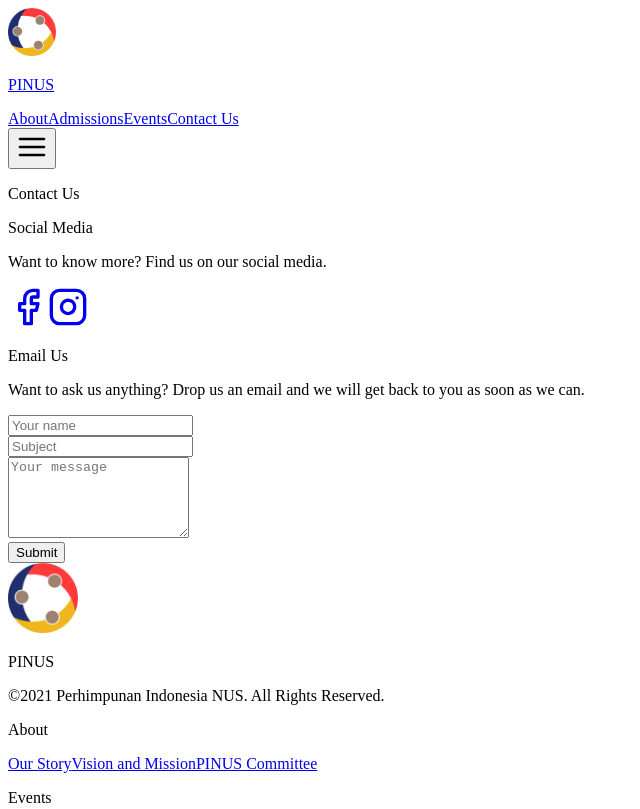
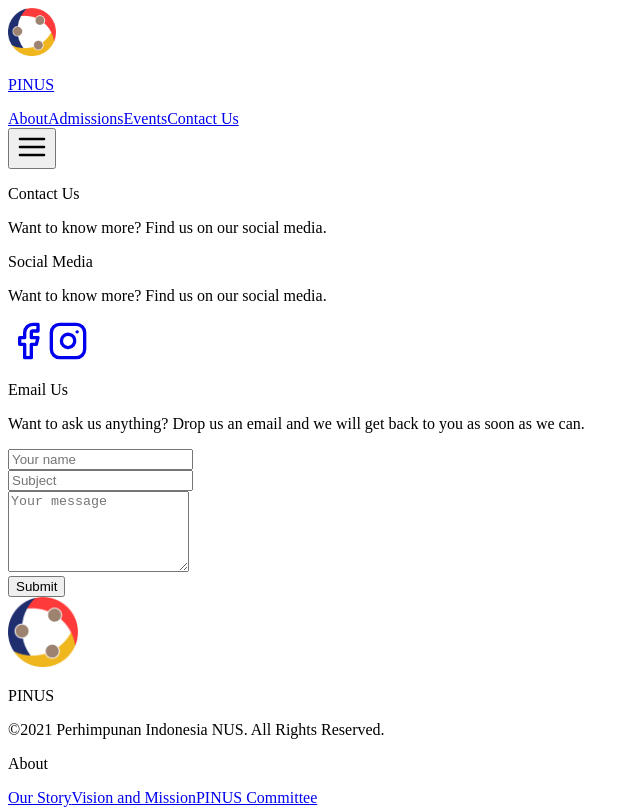
Before and after one commit to indocom/pinus-client, a Next.js app: page /contact in a window 1280 px wide. Shown: the top 809 px of the page, without its empty margins (0-640 px from the left). Built offline with nearby package versions, Linux system fonts and the light colour scheme.

Commit message:
fix: og image tag

```diff
--- a/src/components/Page/index.tsx
+++ b/src/components/Page/index.tsx
@@ -33,7 +33,11 @@ const Page: React.FC<OwnProps> = ({
         <meta name="description" content={description} />
 
         <meta property="og:url" content={router.pathname} key="ogurl" />
-        <meta property="og:image" content={bgImage} key="ogimage" />
+        <meta
+          property="og:image"
+          content={"/assets/icons/pinus.png"}
+          key="ogimage"
+        />
         <meta
           property="og:site_name"
           content="Perhimpunan Indonesia NUS"
--- a/src/pages/contact.tsx
+++ b/src/pages/contact/index.tsx
@@ -12,7 +12,7 @@ const ContactUs: NextPage = () => {
     <Page
       bgImage="contact"
       title="Contact Us"
-      description=""
+      description="Want to know more? Find us on our social media."
       subBanner
       renderSubcontent={() => {
         return (
```
